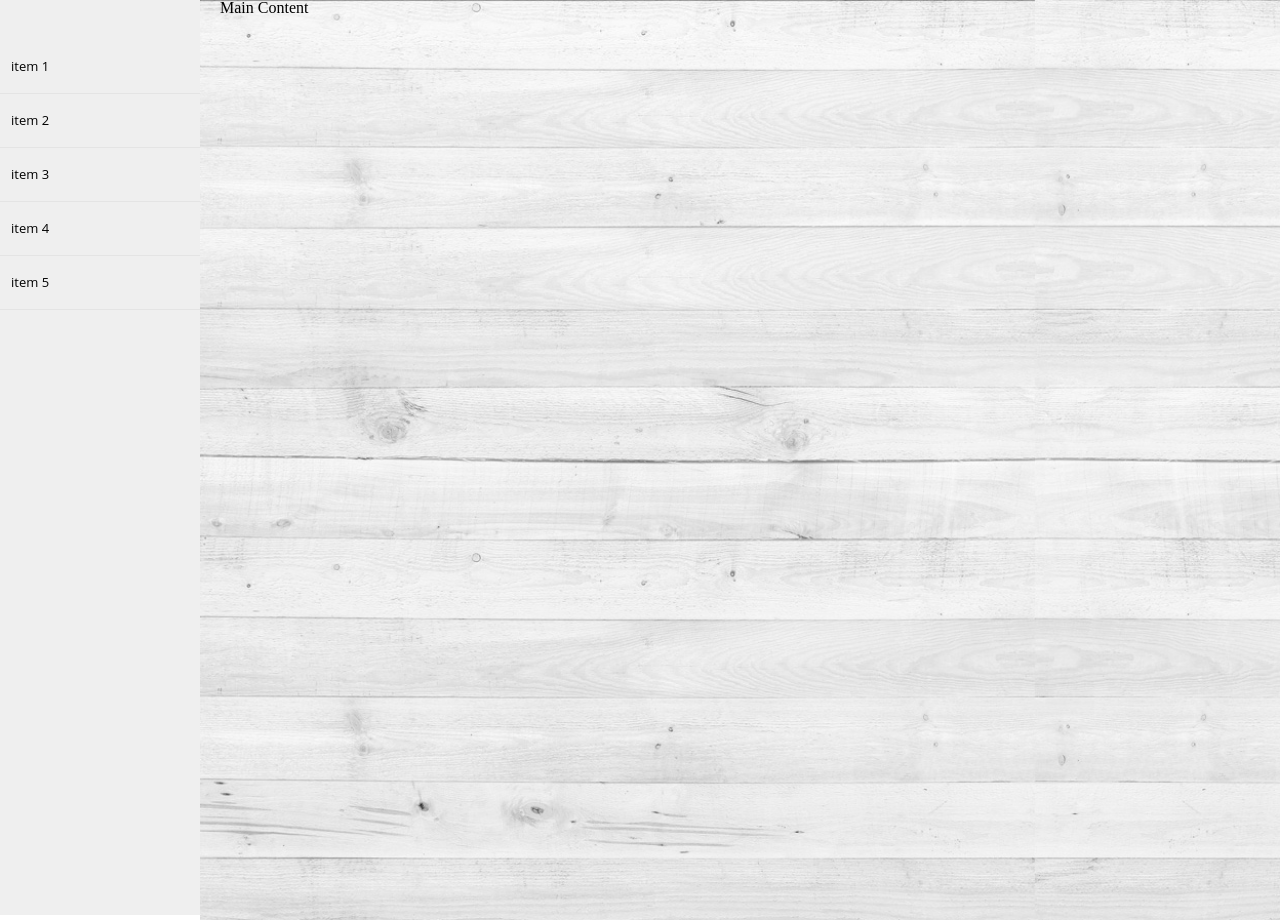
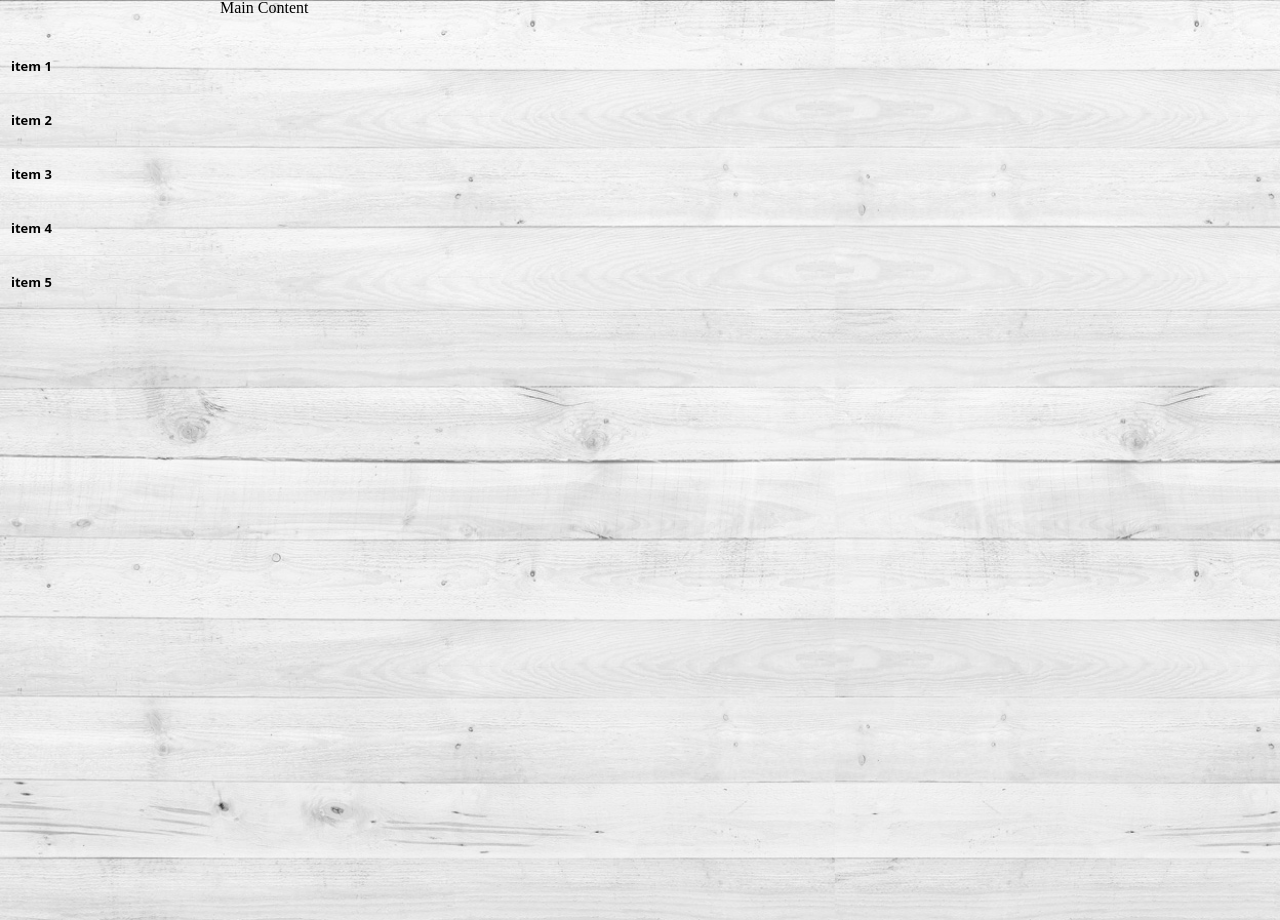
Before and after one commit to rammygit/responsive, a plain HTML site: page responsive/WebContent/index.html in a window 1280 px wide. Drawn offline with Linux system fonts and the light colour scheme.

Commit message:
added background image and opacity for the div.cool idea.

```diff
--- a/responsive/WebContent/resources/css/layout.css
+++ b/responsive/WebContent/resources/css/layout.css
@@ -1,6 +1,5 @@
 body {
 	overflow: hidden;
-
 }
 
 #container {
@@ -10,6 +9,9 @@ body {
 	overflow: hidden;
 	padding: 0px;
 	height: 100%;
+	background-image: url("../images/wood.jpg");
+	background-repeat: repeat-x;
+	background-size: cover;
 }
 
 #sidebar {
@@ -17,19 +19,31 @@ body {
 	width: 200px;
 	height: 900px;
 	overflow: hidden;
-	background: #EFEFEF;
+	/* background: #000000; */
 	padding: 0px 0px 15px 0px;
 	font-family: "Open Sans", "Ubuntu Regular", "Segoe UI", Verdana,
 		Helvetica, Sans-Serif;
+	font-weight: bold;
+	/* opacity:0.1;
+  	filter:alpha(opacity=10); For IE8 and earlier */
 }
 
 #mainContent {
 	margin: 0 0 0 200px;
 	padding: 0 20px 20px 20px;
-	/* background-image:url("http://cache.clickonf5.org/wp-content/uploads/2010/04/ubuntu_wallpaper_thumb.png"); */
-	background-image:url("../images/wood.jpg");
-	background-repeat: no-repeat;
-	background-size:cover;
+	background-size: cover;
 	height: 900px;
-	width:100%;
+	width: 100%;
 }
+
+#sidebar, .menu_simple ul li a  {
+	/* Fallback for web browsers that doesn't support RGBa */
+	background: rgb(0, 0, 0) transparent;
+	/* RGBa with 0 opacity */
+	background: rgba(0, 0, 0, 0);
+	 /* For IE 5.5 - 7*/
+	filter: progid:DXImageTransform.Microsoft.gradient(startColorstr=#99000000,endColorstr=#99000000);
+	/* For IE 8*/
+	-ms-filter:"progid:DXImageTransform.Microsoft.gradient(startColorstr=#99000000, endColorstr=#99000000)";
+
+}
```
